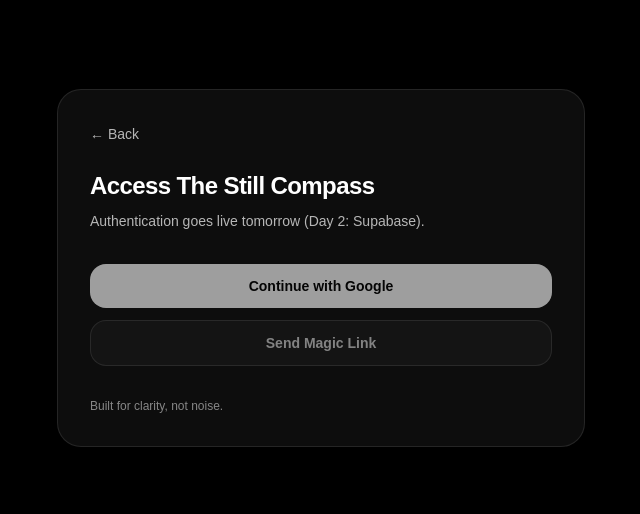
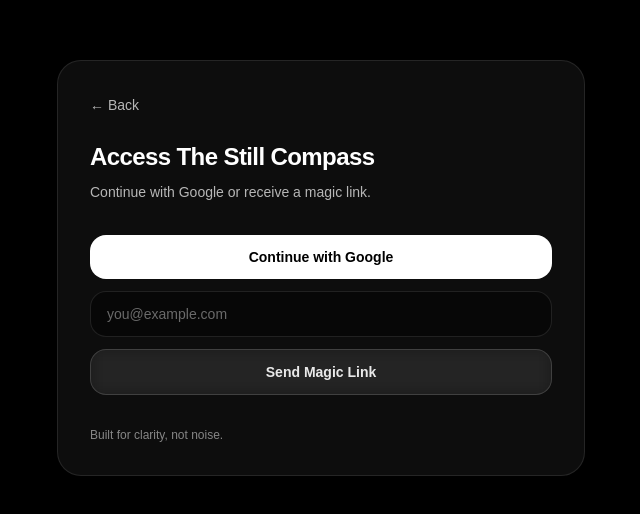
Before and after one commit to thestillcompass/still-compass, a Next.js app: page /login in a window 1280 px wide. Shown: the part 132-646 px from the top of the page, without its empty margins (319-959 px from the left). Built offline with nearby package versions, Linux system fonts and the light colour scheme; no server answers.

Commit message:
Day 2: Supabase auth (Google + magic link)

```diff
--- /dev/null
+++ b/app/auth/callback/route.ts
@@ -0,0 +1,6 @@
+import { NextResponse } from "next/server";
+
+export async function GET(request: Request) {
+  const url = new URL(request.url);
+  return NextResponse.redirect(new URL("/dashboard", url.origin));
+}
--- /dev/null
+++ b/app/dashboard/page.tsx
@@ -0,0 +1,45 @@
+"use client";
+
+import { useEffect, useState } from "react";
+import Link from "next/link";
+import { supabase } from "@/lib/supabaseClient";
+
+export default function DashboardPage() {
+  const [email, setEmail] = useState<string | null>(null);
+
+  useEffect(() => {
+    supabase.auth.getUser().then(({ data }) => {
+      setEmail(data.user?.email ?? null);
+    });
+  }, []);
+
+  async function signOut() {
+    await supabase.auth.signOut();
+    window.location.href = "/";
+  }
+
+  return (
+    <main className="min-h-screen bg-black text-white">
+      <div className="mx-auto max-w-3xl px-6 py-16">
+        <div className="flex items-center justify-between">
+          <Link href="/" className="text-sm text-white/70 hover:text-white">
+            ← Home
+          </Link>
+          <button
+            onClick={signOut}
+            className="rounded-xl border border-white/15 bg-white/5 px-4 py-2 text-sm text-white/80 hover:bg-white/10"
+          >
+            Sign out
+          </button>
+        </div>
+
+        <h1 className="mt-10 text-3xl font-semibold tracking-tight">
+          Dashboard
+        </h1>
+        <p className="mt-3 text-white/70">
+          Signed in as: <span className="text-white/90">{email ?? "…"}</span>
+        </p>
+      </div>
+    </main>
+  );
+}
--- a/app/login/page.tsx
+++ b/app/login/page.tsx
@@ -1,6 +1,46 @@
+"use client";
+
+import { useState } from "react";
 import Link from "next/link";
+import { supabase } from "@/lib/supabaseClient";
 
 export default function LoginPage() {
+  const [email, setEmail] = useState("");
+  const [status, setStatus] = useState<string | null>(null);
+  const [busy, setBusy] = useState(false);
+
+  async function signInWithGoogle() {
+    setBusy(true);
+    setStatus(null);
+
+    const { error } = await supabase.auth.signInWithOAuth({
+      provider: "google",
+      options: {
+        redirectTo: `${window.location.origin}/auth/callback`,
+      },
+    });
+
+    if (error) setStatus(error.message);
+    setBusy(false);
+  }
+
+  async function sendMagicLink(e: React.FormEvent) {
+    e.preventDefault();
+    setBusy(true);
+    setStatus(null);
+
+    const { error } = await supabase.auth.signInWithOtp({
+      email,
+      options: {
+        emailRedirectTo: `${window.location.origin}/auth/callback`,
+      },
+    });
+
+    if (error) setStatus(error.message);
+    else setStatus("Magic link sent. Check your inbox.");
+    setBusy(false);
+  }
+
   return (
     <main className="min-h-screen bg-black text-white">
       <div className="mx-auto flex min-h-screen max-w-xl items-center justify-center px-6">
@@ -13,22 +53,41 @@ export default function LoginPage() {
             Access The Still Compass
           </h1>
           <p className="mt-2 text-sm leading-relaxed text-white/70">
-            Authentication goes live tomorrow (Day 2: Supabase).
+            Continue with Google or receive a magic link.
           </p>
 
           <div className="mt-8 space-y-3">
             <button
-              disabled
-              className="w-full rounded-2xl bg-white px-5 py-3 text-sm font-semibold text-black opacity-60"
+              onClick={signInWithGoogle}
+              disabled={busy}
+              className="w-full rounded-2xl bg-white px-5 py-3 text-sm font-semibold text-black transition hover:bg-white/90 disabled:opacity-60"
             >
               Continue with Google
             </button>
-            <button
-              disabled
-              className="w-full rounded-2xl border border-white/15 bg-white/5 px-5 py-3 text-sm font-semibold text-white/80 opacity-60"
-            >
-              Send Magic Link
-            </button>
+
+            <form onSubmit={sendMagicLink} className="space-y-3">
+              <input
+                value={email}
+                onChange={(e) => setEmail(e.target.value)}
+                type="email"
+                placeholder="you@example.com"
+                className="w-full rounded-2xl border border-white/10 bg-black/40 px-4 py-3 text-sm text-white placeholder:text-white/40 outline-none focus:border-white/25"
+                required
+              />
+              <button
+                type="submit"
+                disabled={busy}
+                className="w-full rounded-2xl border border-white/15 bg-white/5 px-5 py-3 text-sm font-semibold text-white/90 backdrop-blur transition hover:bg-white/10 disabled:opacity-60"
+              >
+                Send Magic Link
+              </button>
+            </form>
+
+            {status && (
+              <p className="pt-2 text-sm text-white/70" aria-live="polite">
+                {status}
+              </p>
+            )}
           </div>
 
           <p className="mt-8 text-xs text-white/50">
--- /dev/null
+++ b/lib/supabaseClient.ts
@@ -0,0 +1,6 @@
+import { createClient } from "@supabase/supabase-js";
+
+const supabaseUrl = process.env.NEXT_PUBLIC_SUPABASE_URL!;
+const supabaseAnonKey = process.env.NEXT_PUBLIC_SUPABASE_ANON_KEY!;
+
+export const supabase = createClient(supabaseUrl, supabaseAnonKey);
--- a/package.json
+++ b/package.json
@@ -9,6 +9,7 @@
     "lint": "eslint"
   },
   "dependencies": {
+    "@supabase/supabase-js": "^2.98.0",
     "next": "16.1.6",
     "react": "19.2.3",
     "react-dom": "19.2.3"
```
Also changed, not shown: 1 other file (tests, documents, lock files or other folders).
